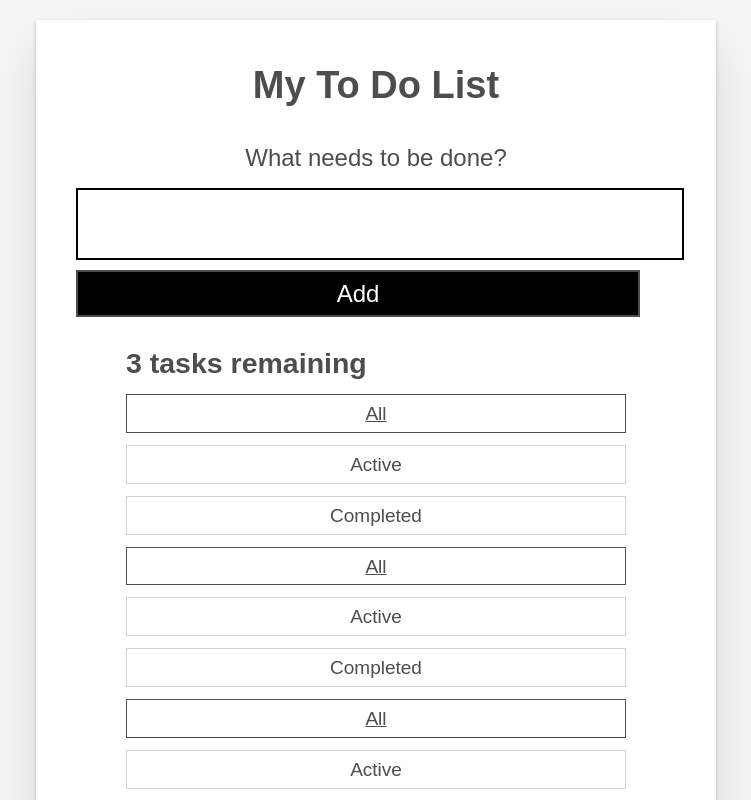
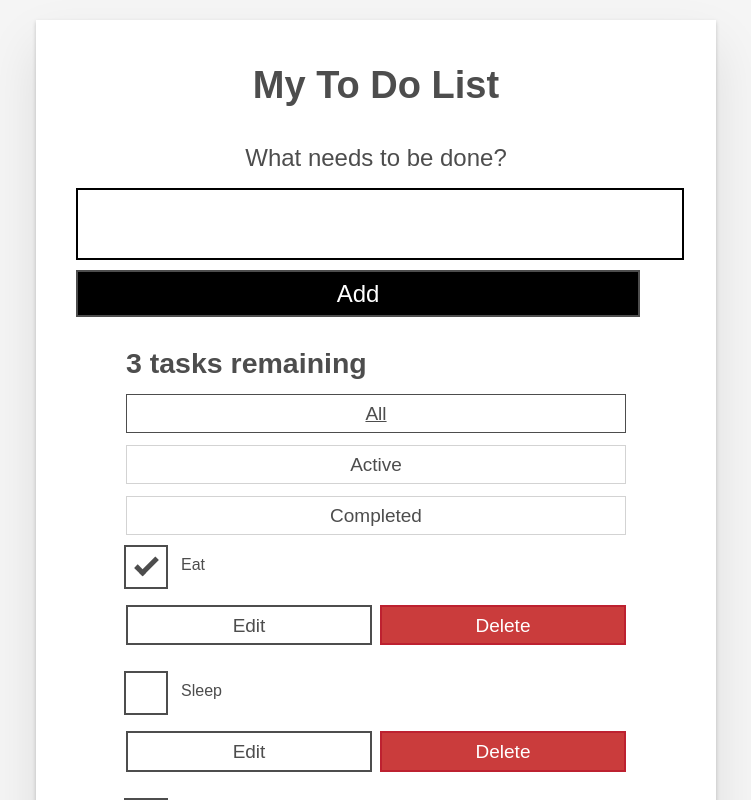
Before and after one commit to abhishek-chaudhary1810/todoapp, a React (Create React App) app: page / in a window 1280 px wide. Shown: the top 800 px of the page, without its empty margins (264-1015 px from the left). Built offline with nearby package versions, Linux system fonts and the light colour scheme.

Commit message:
feature: Filter completed

```diff
--- a/src/App.js
+++ b/src/App.js
@@ -33,6 +33,7 @@ function App(props) {
   function toggleTaskCompleted(id) {
     const updatedTasks = tasks.map((task) => {
       //if this task has the same ID as the edited task
+      console.log(id);
       if (id === task.id) {
         // use object spread to make a new object
         //whose completed prop has been inverted
@@ -42,7 +43,10 @@ function App(props) {
     });
     setTasks(updatedTasks);
   }
-  const tasklist = tasks.map((task) => (
+  const [filter, setfilter] = useState("All");
+  const tasklist = tasks.
+  filter(FILTER_MAP[filter])
+  .map((task) => (
     <Todo
       id={task.id}
       name={task.name}
@@ -53,17 +57,19 @@ function App(props) {
       editTask={editTask}
     />
   )); //conversion of array of object to map
-  const [filter, setFilter] = useState("All");
+
   const filterList = FILTER_NAMES.map((name) => (
     <Filterbutton
       key={name}
       name={name}
       isPressed={name === filter}
-      setFilter={setFilter}
+      setfilter={setfilter}
     />
   ));
   function addTask(name) {
-    const newTask = { id: nanoid(), name, completed: false }; //object created as new task will be added,used nanoid for unique id generation
+    const prefix='Task_';
+    const newTask = { id: prefix+nanoid(), name, completed: false }; //object created as new task will be added,used nanoid for unique id generation
+    console.log(newTask.id);
     setTasks([...tasks, newTask]); // old array of objects in tasks and added new Task as an Object on top of that
   }
   const taskNoun = tasklist.length !== 1 ? "tasks" : "task"; //task and tasks are different so we have to add accordingly
@@ -73,8 +79,6 @@ function App(props) {
       <h1>My To Do List</h1>
       <Form addTask={addTask} />
       <h2 id="list-heading">{headingText}</h2>
-      {filterList}
-      {filterList}
       {filterList}
       <ul
         role="list"
--- a/src/Components/Todo.js
+++ b/src/Components/Todo.js
@@ -2,7 +2,6 @@ import React, { useState } from "react";
 export default function Todo(props) {
 const [isEditing, setEditing] = useState(false);
 const [newName,setNewName]=useState('');
-
  function handleChange(e){
   setNewName(e.target.value);
  }
```
